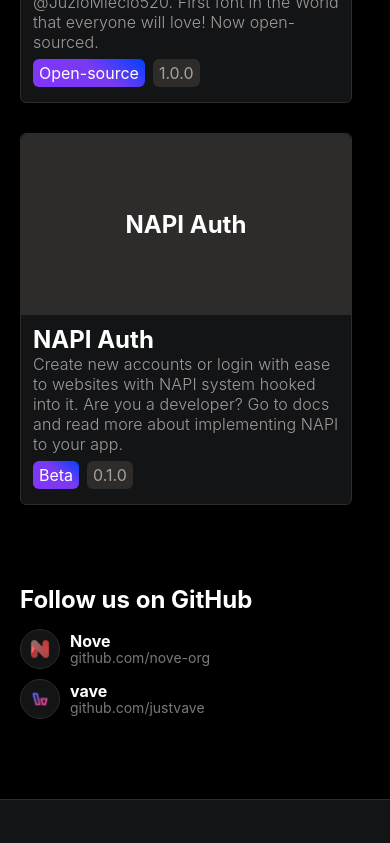
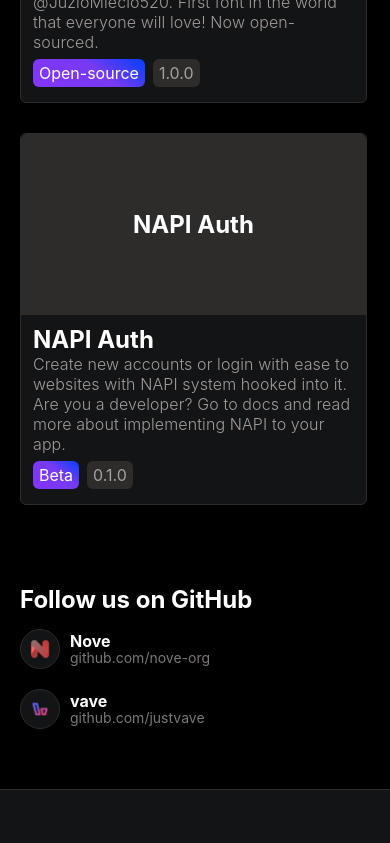
Before and after one commit to nove-org/website, a Next.js app: page /open-source in a window 390 px wide. Shown: the part 1040-1883 px from the top of the page. Built offline with nearby package versions, Linux system fonts and the light colour scheme; no server answers; a web font is replaced by a local one.

Commit message:
fix: improvements after navbar fix

```diff
--- a/app/open-source/page.tsx
+++ b/app/open-source/page.tsx
@@ -49,7 +49,7 @@
                                 <Image src="/cdn/assets/juziofont.png" alt="Cheems website screenshot" width={320} height={180} />
                             </figure>
                             <h1>JuzioFont</h1>
-                            <p className={o.text}>Type like a boss. Be like @JuzioMiecio520. First font in the World that everyone will love! Now open-sourced.</p>
+                            <p className={o.text}>Type like a boss. Be like @JuzioMiecio520. First font in the world that everyone will love! Now open-sourced.</p>
                             <div className={o.tags}>
                                 <div className={o.tag}>Open-source</div>
                                 <div className={o.version}>1.0.0</div>
--- a/sass/open-source/page.module.sass
+++ b/sass/open-source/page.module.sass
@@ -9,6 +9,8 @@
 section.projects
     padding: 50px 0
     padding-bottom: 0
+    min-height: calc( 100vh - 7.2rem )
+    height: max-content
     & h1.title
         font-size: 48px
         background: $textBackground
@@ -54,7 +56,7 @@
                 margin-top: 30px
                 min-height: fit-content
                 padding-bottom: 50px
-                max-width: calc( 100% - 20px )
+                max-width: calc( 100% - 5px )
             @media screen and (max-width: 330px)
                 padding-bottom: 80px
             @media screen and (max-width: 260px)
@@ -134,18 +136,22 @@
         display: flex
         align-items: center
         list-style: none
-        margin-bottom: 80px
         @media screen and (max-width: 550px)
             flex-direction: column
             align-items: flex-start
             margin-top: -10px
+        & a:last-child
+            @media screen and (max-width: 550px)
+                margin-bottom: 50px
         & li
             display: flex
             align-items: center
             margin-right: 40px
             margin-top: 10px
+            margin-bottom: 50px
             @media screen and (max-width: 550px)
                 margin-right: 0
+                margin-bottom: 10px
             &:hover
                 & header
                     & p
--- a/sass/page.module.sass
+++ b/sass/page.module.sass
@@ -8,7 +8,7 @@
 
 section.hero
     width: 100%
-    height: calc( 100vh - 10rem )
+    height: calc( 100vh - 4rem )
     display: flex
     flex-direction: column
     align-items: center
```
